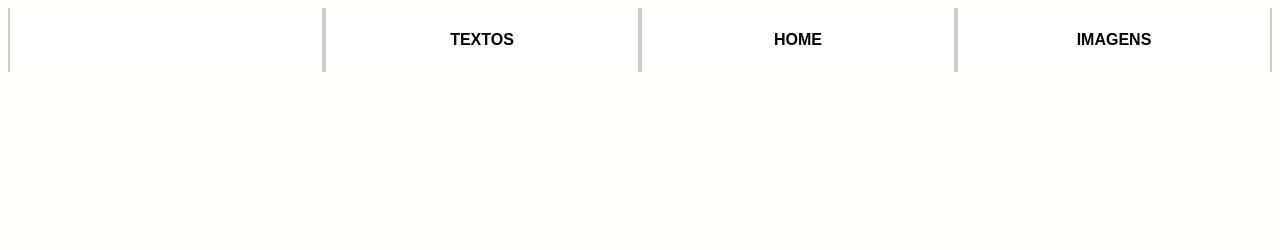
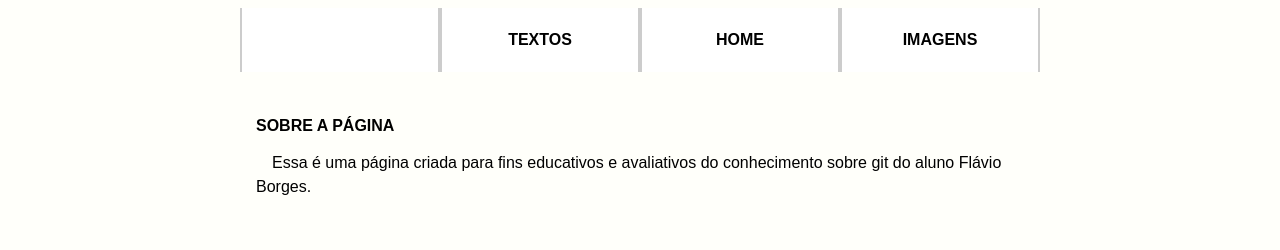
Before and after one commit to FaboBorgesLima/fundamentos_computacao_ava3, a plain HTML site: page index.html in a window 1280 px wide. Drawn offline with Linux system fonts and the light colour scheme.

Commit message:
home creation

```diff
--- a/css/style.css
+++ b/css/style.css
@@ -5,16 +5,24 @@ html{
 }
 .size{
     margin:0rem auto;
-    min-width: 800px;
+    width: 800px;
 }
 .flex-space-between{
     display: flex;
     justify-content: space-between;
 }
+.padding-around{
+    padding: 1rem;
+}
 .generic-title{
     font-size: 1rem;
     text-transform: uppercase;
     font-weight: bold;
+}
+.generic-text{
+    text-indent: 1rem;
+    line-height: 1.5rem;
+    margin-bottom: 1rem;
 }
 .stick-top{
     position: sticky;
--- a/index.html
+++ b/index.html
@@ -8,14 +8,21 @@
     <title>Home</title>
 </head>
 <body>
-    <nav class="flex-space-between stick-top">
-        <div class="nav-item">
-            <div id="logo"></div>
+    <nav class="stick-top">
+        <div class="flex-space-between size">
+            <div class="nav-item">
+                <div id="logo"></div>
+            </div>
+            <a class="generic-title nav-item" href="textos.html">textos</a>
+            <a class="generic-title nav-item" href="index.html">home</a>
+            <a class="generic-title nav-item" href="imagens.html">imagens</a>
         </div>
-        <a class="generic-title nav-item" href="textos.html">textos</a>
-        <a class="generic-title nav-item" href="index.html">home</a>
-        <a class="generic-title nav-item" href="imagens.html">imagens</a>
     </nav>
-
+    <main class="padding-around size">
+        <section class="padding-around">
+            <h1 class="generic-title">Sobre a página</h1>
+            <p class="generic-text">Essa é uma página criada para fins educativos e avaliativos do conhecimento sobre git do aluno Flávio Borges.</p>
+        </section>
+    </main>
 </body>
 </html>
```
